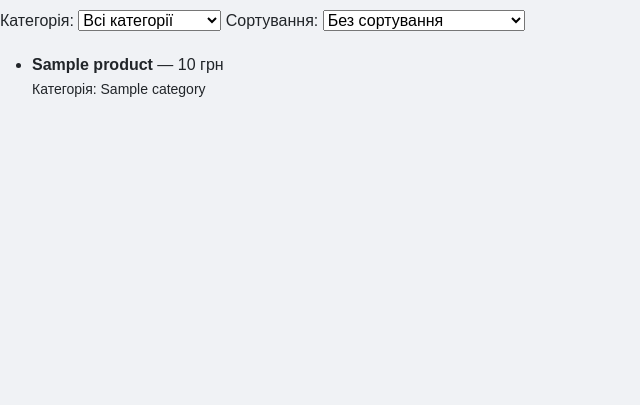
After one commit to SerhiiRudenok/OnlineStore, a Django app: template myapp/templates/myapp/product/product_list.html in a window 1280 px wide. The commit adds this page. Shown: the part 395-800 px from the top of the page, without its empty margins (0-640 px from the left). Run offline with Django 3.2, Linux system fonts and the light colour scheme; the template is opened without the code that fills it: most values are stand-ins (such as "Sample title", 1, 10 or a date in 2020).

```diff
--- /dev/null
+++ b/myapp/templates/myapp/product/product_list.html
@@ -0,0 +1,37 @@
+{% extends 'myapp/template.html' %}
+
+{% block title %} Усі товари {% endblock %}
+
+{% block content %}
+  <h2>Усі товари</h2>
+
+  <form method="get" class="filter-form" style="margin-bottom: 20px;">
+    <label for="category">Категорія:</label>
+    <select name="category" id="category" onchange="this.form.submit()">
+      <option value="">Всі категорії</option>
+      {% for cat in categories %}
+        <option value="{{ cat.id }}" {% if cat.id == selected_category %}selected{% endif %}>
+          {{ cat.name }}
+        </option>
+      {% endfor %}
+    </select>
+
+    <label for="sort">Сортування:</label>
+    <select name="sort" id="sort" onchange="this.form.submit()">
+      <option value="">Без сортування</option>
+      <option value="price_asc" {% if selected_sort == 'price_asc' %}selected{% endif %}>Від дешевих до дорогих</option>
+      <option value="price_desc" {% if selected_sort == 'price_desc' %}selected{% endif %}>Від дорогих до дешевих</option>
+    </select>
+  </form>
+
+  <ul class="product-list">
+    {% for product in products %}
+      <li>
+        <strong>{{ product.name }}</strong> — {{ product.price }} грн
+        {% if product.category %}<br><small>Категорія: {{ product.category.name }}</small>{% endif %}
+      </li>
+    {% empty %}
+      <li>Немає товарів за обраними параметрами.</li>
+    {% endfor %}
+  </ul>
+{% endblock %}
--- a/myapp/urls.py
+++ b/myapp/urls.py
@@ -27,4 +27,7 @@ urlpatterns = [
     path('category/<int:pk>/delete/', views.CategoryDeleteView.as_view(), name='category_delete'),
     path('category/all', views.CategoryListView.as_view(), name='category_list'),
 
+    # Product
+    path('products/', views.ProductListView.as_view(), name='product_list'),
+
 ]
```
Also changed, not shown: myapp/templates/myapp/category/category_list.html (+5 -3 lines), myapp/views.py (+31 -0 lines).
